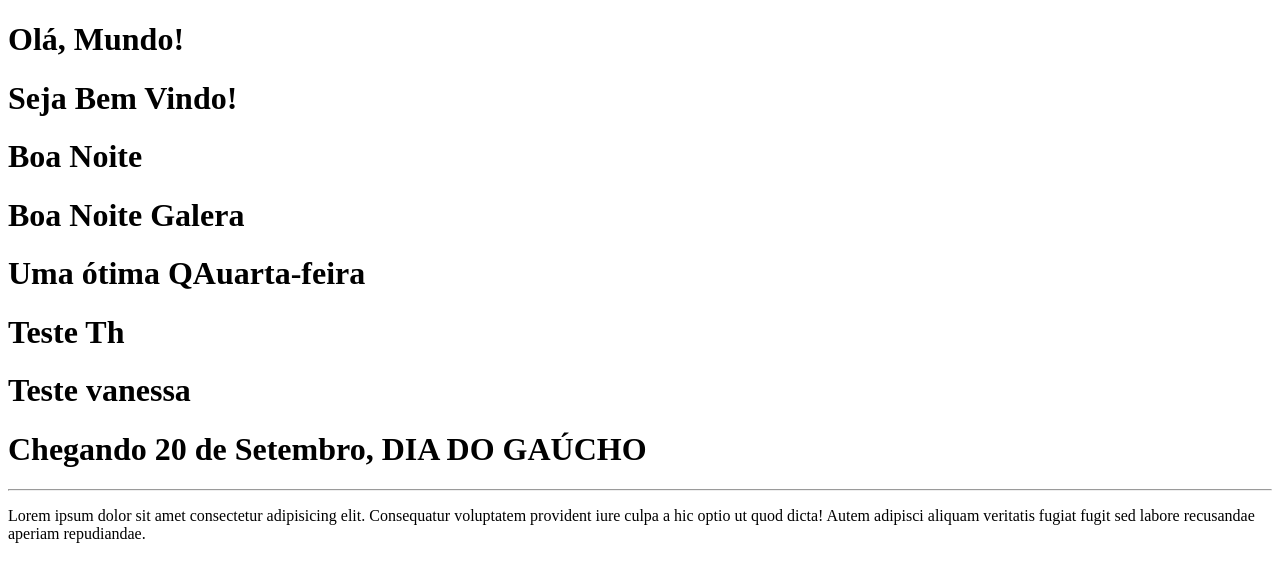
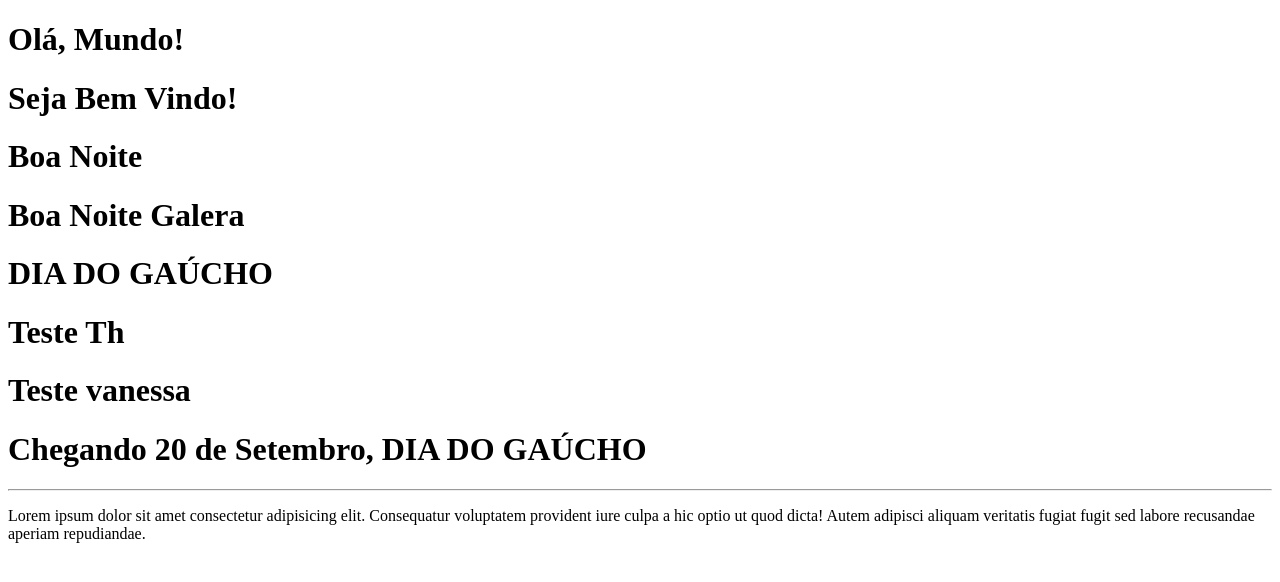
Before and after one commit to alinefcarvalho/Ola-Mundo, a plain HTML site: page site-exemplo/index.html in a window 1280 px wide. Drawn offline with Linux system fonts and the light colour scheme.

Commit message:
ALTERAÇÃO

```diff
--- a/site-exemplo/index.html
+++ b/site-exemplo/index.html
@@ -10,7 +10,7 @@
     <h1>Seja Bem Vindo!</h1>
     <h1>Boa Noite</h1>
     <h1>Boa Noite Galera</h1>
-    <h1>Uma ótima QAuarta-feira</h1>
+    <h1>DIA DO GAÚCHO</h1>
     <h1> Teste Th</h1>
     <h1> Teste vanessa</h1>
     <h1>Chegando 20 de Setembro, DIA DO GAÚCHO</h1>
```
